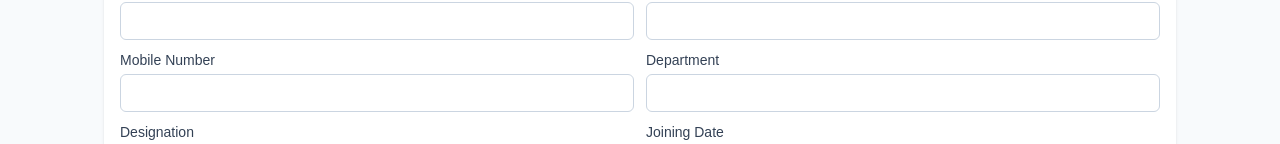
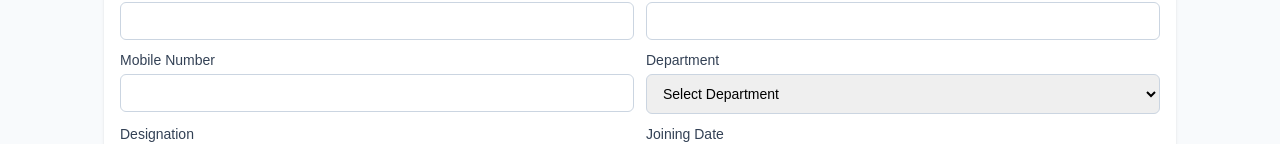
Before and after one commit to Vansh-Sangral/employee-management-system, a React (Create React App) app in the folder client/: page / in a window 1280 px wide. Shown: the part 336-480 px from the top of the page. Built offline with nearby package versions, Linux system fonts and the light colour scheme; no server answers.

Commit message:
Replace localhost with Render backend URL

```diff
--- a/client/src/App.jsx
+++ b/client/src/App.jsx
@@ -166,7 +166,16 @@ const handleChange = (event) => {
 </label>
             <label>
               Department
-              <input name="department" value={form.department} onChange={handleChange} required />
+              <select name="department" value={form.department} onChange={handleChange} required><option value="">Select Department</option>
+    <option value="IT">IT</option>
+    <option value="HR">HR</option>
+    <option value="Finance">Finance</option>
+    <option value="Marketing">Marketing</option>
+    <option value="Sales">Sales</option>
+    <option value="Operations">Operations</option>
+    <option value="Customer Support">Customer Support</option>
+    <option value="Engineering">Engineering</option>
+    <option value="Administration">Administration</option></select>
             </label>
             <label>
               Designation
```
